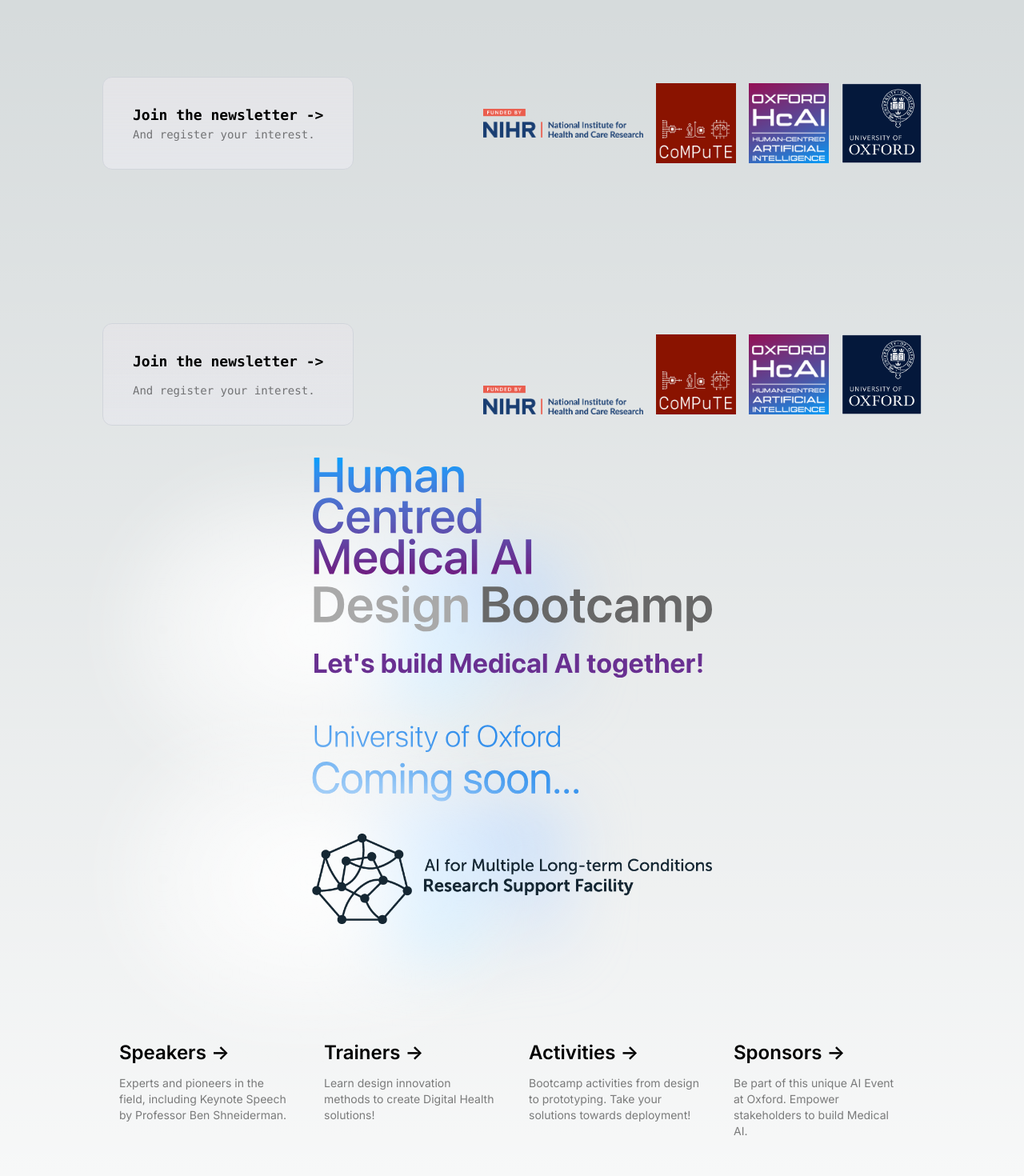
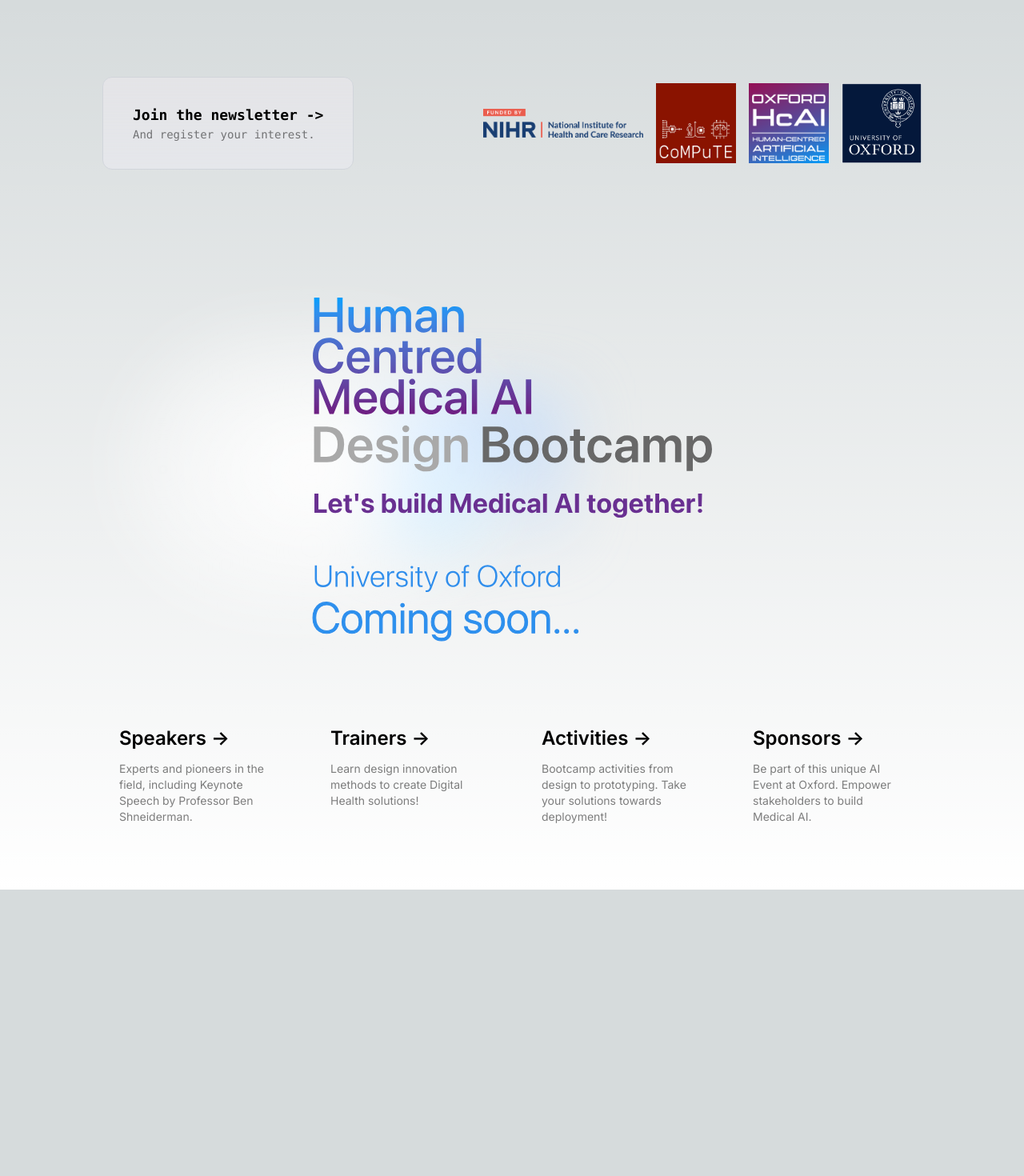
Before and after one commit to sami5001/hcaibootcampsite2024, a Next.js app: page / in a window 1280 px wide. Shown: the top 1470 px of the page at 80% size. After the commit the page ends 1112 px from the top, so only its background shows below. Built offline with nearby package versions, Linux system fonts and the light colour scheme.

Commit message:
Header.tsx update and other files to adapt Header.tsx

```diff
--- a/app/page.tsx
+++ b/app/page.tsx
@@ -2,94 +2,7 @@
 
 export default function Home() {
   return (
-    <main className="flex min-h-screen flex-col items-center justify-between p-24">
-      <div className="z-10 max-w-5xl w-full items-center justify-between font-mono text-sm lg:flex">
-        <p className="fixed left-0 top-0 flex w-full justify-center border-b border-gray-300 bg-gradient-to-b from-zinc-200 pb-6 pt-8 backdrop-blur-2xl dark:border-neutral-800 dark:bg-zinc-800/30 dark:from-inherit lg:static lg:w-auto  lg:rounded-xl lg:border lg:bg-gray-200 lg:p-4 lg:dark:bg-zinc-800/30">
-        <a
-          href="https://forms.office.com/e/HukNaP5vQ6"
-          className="group rounded-lg border border-transparent px-5 py-4 transition-colors hover:border-gray-300 hover:bg-gray-100 hover:dark:border-neutral-700 hover:dark:bg-neutral-800/30"
-          target="_blank"
-          rel="noopener noreferrer"
-        >
-          <h3 className={`mb-3 text-lg font-semibold`}>
-            Join the newsletter{' '}
-            <span className="inline-block transition-transform group-hover:translate-x-1 motion-reduce:transform-none">
-              -&gt;
-            </span>
-          </h3>
-          <p className={`m-0 max-w-[30ch] text-sm opacity-50`}>
-            And register your interest.
-          </p>
-        </a>
-        </p>
-        <div className="fixed bottom-0 left-0 flex h-48 w-full items-end justify-center gap-4 bg-gradient-to-t from-white via-white dark:from-black dark:via-black lg:static lg:h-auto lg:w-auto lg:bg-none">
-          <a
-            className="pointer-events-none flex place-items-center gap-2 p-8 lg:pointer-events-auto lg:p-0"
-            href="https://www.arc-oxtv.nihr.ac.uk/"
-            target="_blank"
-            rel="noopener noreferrer"
-          >
-            {' '}
-            <Image
-              src="/funded-by-nihr-logo.png"
-              alt="Funded by NIHR Logo"
-              className="dark:invert(10%)"
-              width={200}
-              height={48}
-              priority
-            />
-          </a>
-          <a
-            className="pointer-events-none flex place-items-center gap-2 p-8 lg:pointer-events-auto lg:p-0"
-            href="https://www.phc.ox.ac.uk/research/groups-and-centres/medical-statistics/COMPUTE"
-            target="_blank"
-            rel="noopener noreferrer"
-          >
-            {' '}
-            <Image
-              src="/compute-logo.svg"
-              alt="CoMPuTE"
-              className="dark:invert(10%)"
-              width={100}
-              height={100}
-              priority
-            />
-          </a>
-          <a
-            className="pointer-events-none flex place-items-center gap-2 p-8 lg:pointer-events-auto lg:p-0"
-            href="https://github.com/OxHcAI/"
-            target="_blank"
-            rel="noopener noreferrer"
-          >
-            {' '}
-            <Image
-              src="/oxhcai-logo.svg"
-              alt="Oxford Human-Centred AI"
-              className="dark:invert(10%)"
-              width={100}
-              height={100}
-              priority
-            />
-          </a>
-          <a
-            className="pointer-events-none flex place-items-center gap-2 p-8 lg:pointer-events-auto lg:p-0"
-            href="https://www.phc.ox.ac.uk/"
-            target="_blank"
-            rel="noopener noreferrer"
-          >
-            {' '}
-            <Image
-              src="/oxford-logo.svg"
-              alt="University of Oxford"
-              className="dark:grayscale"
-              width={100}
-              height={100}
-              priority
-            />
-          </a>
-        </div>
-      </div>
-
+    <main className="flex flex-col items-center justify-between p-6">
       <div className="relative flex place-items-center mt-10 before:absolute before:h-[300px] before:w-[480px] before:-translate-x-1/2 before:rounded-full before:bg-gradient-radial before:from-white before:to-transparent before:blur-2xl before:content-[''] after:absolute after:-z-20 after:h-[180px] after:w-[240px] after:translate-x-1/3 after:bg-gradient-conic after:from-sky-200 after:via-blue-200 after:blur-2xl after:content-[''] before:dark:bg-gradient-to-br before:dark:from-transparent before:dark:to-blue-700 before:dark:opacity-10 after:dark:from-sky-900 after:dark:via-[#0141ff] after:dark:opacity-40 before:lg:h-[360px] z-[-1]">
         <Image
           className="relative dark:drop-shadow-[0_0_0.3rem_#ffffff70] dark:invert(10%)"
@@ -100,81 +13,6 @@
           priority
         />
       </div>
-      <div className="relative flex place-items-center mt-10 before:absolute before:h-[300px] before:w-[480px] before:-translate-x-1/2 before:rounded-full before:bg-gradient-radial before:from-white before:to-transparent before:blur-2xl before:content-[''] after:absolute after:-z-20 after:h-[180px] after:w-[240px] after:translate-x-1/3 after:bg-gradient-conic after:from-sky-200 after:via-blue-200 after:blur-2xl after:content-[''] before:dark:bg-gradient-to-br before:dark:from-transparent before:dark:to-blue-700 before:dark:opacity-10 after:dark:from-sky-900 after:dark:via-[#0141ff] after:dark:opacity-40 before:lg:h-[360px] z-[-1]">
-        <Image
-          className="relative dark:drop-shadow-[0_0_0.3rem_#ffffff70] dark:invert(25%)"
-          src="/images/AIM-RSF_Logo-white.png"
-          alt="AIM-RSF Logo"
-          width={500}
-          height={500}
-          priority
-        />
-      </div>
-      <div className="mb-32 mt-32 grid text-center lg:max-w-5xl lg:w-full lg:mb-0 lg:grid-cols-4 lg:text-left">
-        <a
-          href="./speakers"
-          className="group rounded-lg border border-transparent px-5 py-4 transition-colors hover:border-gray-300 hover:bg-gray-100 hover:dark:border-neutral-700 hover:dark:bg-neutral-800/30"
-          rel="noopener noreferrer"
-        >
-          <h2 className={`mb-3 text-2xl font-semibold`}>
-            Speakers{' '}
-            <span className="inline-block transition-transform group-hover:translate-x-1 motion-reduce:transform-none">
-              -&gt;
-            </span>
-          </h2>
-          <p className={`m-0 max-w-[30ch] text-sm opacity-50`}>
-            Experts and pioneers in the field, including Keynote Speech by Professor Ben Shneiderman.
-          </p>
-        </a>
-
-        <a
-          href="./trainers"
-          className="group rounded-lg border border-transparent px-5 py-4 transition-colors hover:border-gray-300 hover:bg-gray-100 hover:dark:border-neutral-700 hover:dark:bg-neutral-800/30"
-          rel="noopener noreferrer"
-        >
-          <h2 className={`mb-3 text-2xl font-semibold`}>
-            Trainers{' '}
-            <span className="inline-block transition-transform group-hover:translate-x-1 motion-reduce:transform-none">
-              -&gt;
-            </span>
-          </h2>
-          <p className={`m-0 max-w-[30ch] text-sm opacity-50`}>
-            Learn design innovation methods to create Digital Health solutions!
-          </p>
-        </a>
-
-        <a
-          href="./activities"
-          className="group rounded-lg border border-transparent px-5 py-4 transition-colors hover:border-gray-300 hover:bg-gray-100 hover:dark:border-neutral-700 hover:dark:bg-neutral-800/30"
-          rel="noopener noreferrer"
-        >
-          <h2 className={`mb-3 text-2xl font-semibold`}>
-            Activities{' '}
-            <span className="inline-block transition-transform group-hover:translate-x-1 motion-reduce:transform-none">
-              -&gt;
-            </span>
-          </h2>
-          <p className={`m-0 max-w-[30ch] text-sm opacity-50`}>
-            Bootcamp activities from design to prototyping. Take your solutions towards deployment!
-          </p>
-        </a>
-
-        <a
-          href="./sponsors"
-          className="group rounded-lg border border-transparent px-5 py-4 transition-colors hover:border-gray-300 hover:bg-gray-100 hover:dark:border-neutral-700 hover:dark:bg-neutral-800/30"
-          rel="noopener noreferrer"
-        >
-          <h2 className={`mb-3 text-2xl font-semibold`}>
-            Sponsors{' '}
-            <span className="inline-block transition-transform group-hover:translate-x-1 motion-reduce:transform-none">
-              -&gt;
-            </span>
-          </h2>
-          <p className={`m-0 max-w-[30ch] text-sm opacity-50`}>
-            Be part of this unique AI Event at Oxford. Empower stakeholders to build Medical AI.
-          </p>
-        </a>
-      </div>
     </main>
   )
 }
```
